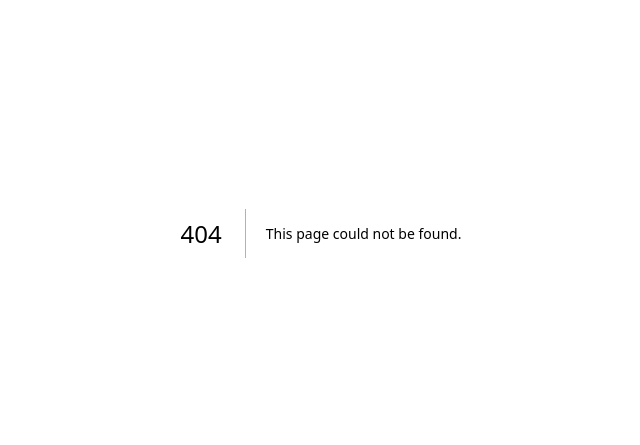
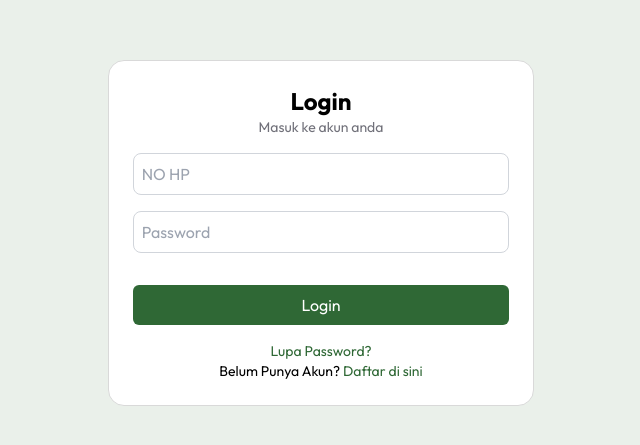
Before and after one commit to SuryaHidayat93/UMKM, a Next.js app: page /Login in a window 1280 px wide. Before the commit this address had no page. Shown: the part 167-612 px from the top of the page, without its empty margins (319-959 px from the left). Built offline with nearby package versions, Linux system fonts and the light colour scheme.

Commit message:
Login (Selesai)

```diff
--- /dev/null
+++ b/src/pages/Login/index.tsx
@@ -0,0 +1,23 @@
+export default function Login() {
+    return (
+        <div className="h-screen bg-unik2 items-center justify-center flex">
+            <div className="flex flex-col bg-white items-center rounded-2xl w-2/6 border gap-4 border-abu2 p-6">
+                <div className="flex flex-col items-center">
+                    <h1 className="text-2xl font-bold text-black">Login</h1>
+                    <p className="text-abu text-sm">Masuk ke akun anda</p>
+                </div>
+                <div className="w-full flex items-center flex-col">
+                    <input type="email" placeholder="NO HP" className="border border-gray-300 w-full rounded-lg p-2 mb-4" />
+                    <input type="password" placeholder="Password" className="border w-full border-gray-300 rounded-lg p-2 mb-4" />
+                </div>
+                <button className="bg-unik text-white py-2 px-4 w-full rounded-md">Login</button>
+                <div className="w-full flex flex-col items-center">
+                    <button className="text-unik font-medium text-sm">Lupa Password?</button>
+                    <div className="text-black text-sm ">Belum Punya Akun? <button className="text-unik">Daftar di sini</button></div>
+                </div>
+            </div>
+        </div>
+
+
+    )
+}
```
